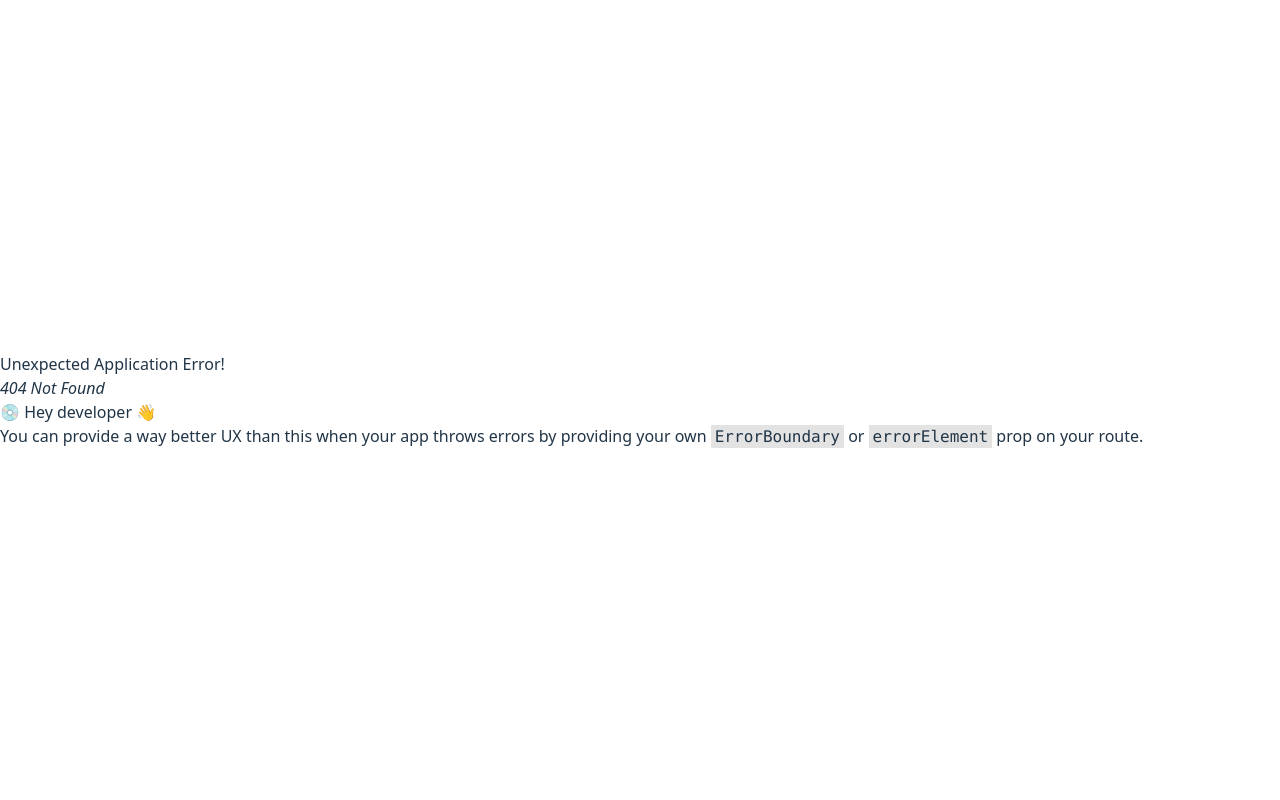
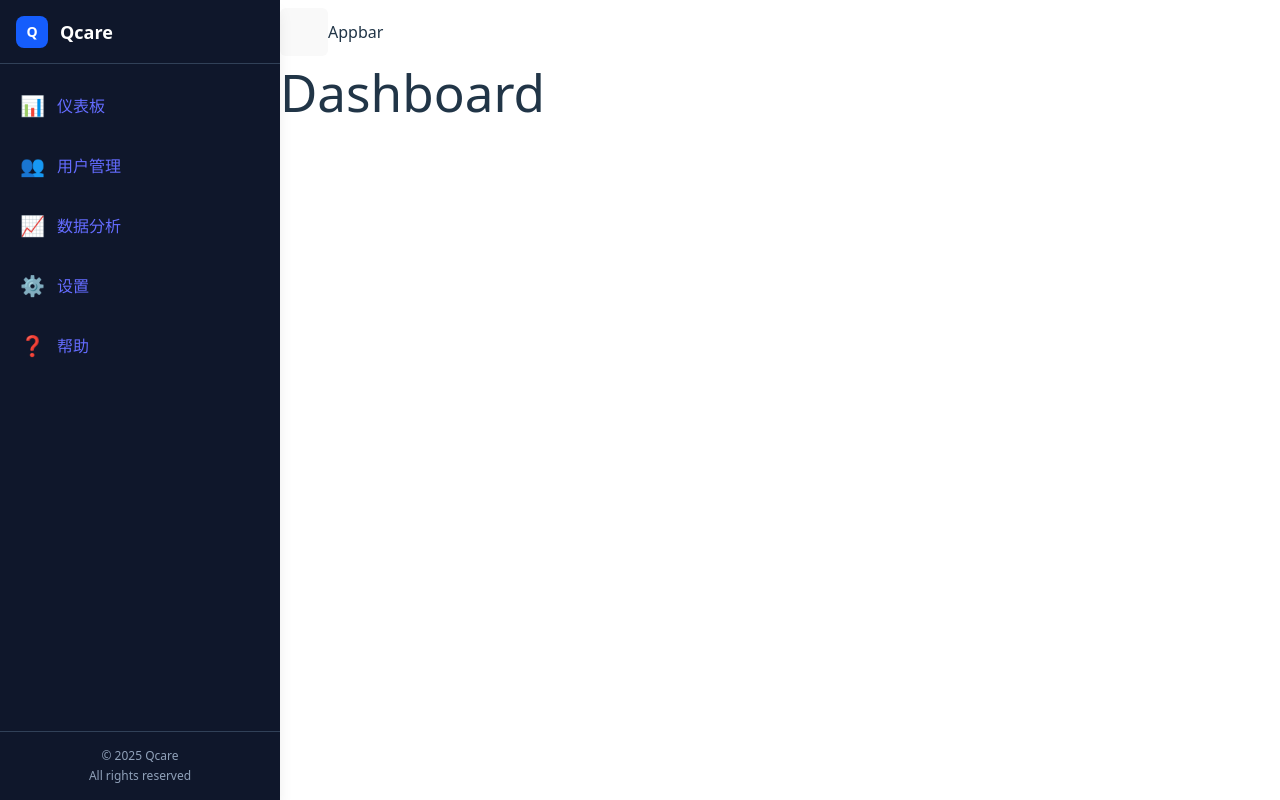
Before and after one commit to firestige/Qcare-ui, a React (Vite) app: page /dashboard in a window 1280 px wide. Before the commit this address had no page. Built offline with nearby package versions, Linux system fonts and the light colour scheme; what @iconify/tailwind4 would draw is missing.

Commit message:
为/添加跳转

```diff
--- a/src/router.ts
+++ b/src/router.ts
@@ -1,4 +1,4 @@
-import { createBrowserRouter } from 'react-router';
+import { createBrowserRouter, redirect } from 'react-router';
 import AuthLayout from './layouts/AuthLayout.tsx';
 import BaseLayout from './layouts/BaseLayout.tsx';
 import DashboardPage from './pages/dashboard/DashboardPage.tsx';
@@ -8,9 +8,13 @@ import LoginPage from './pages/auth/LoginPage.tsx';
 
 const router = createBrowserRouter([
   {
+    path: '/',
+    loader: () => redirect('/dashboard'),
+  },
+  {
     Component: BaseLayout,
     children: [
-      { index: true, Component: DashboardPage },
+      { path: '/dashboard', Component: DashboardPage },
       { path: '/arthas', Component: ArthasPage },
     ],
   },
```
